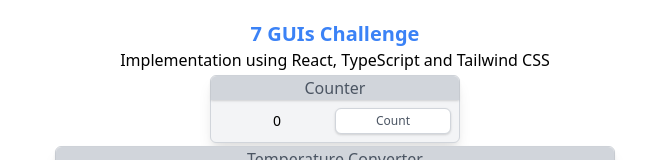
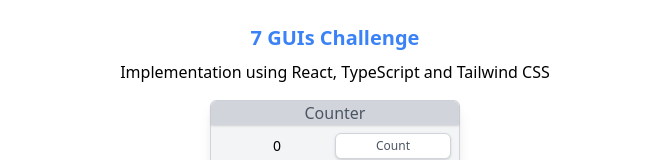
Before and after one commit to ferueda/7guis, a React (Create React App) app: page / in a window 1280 px wide. Shown: the top 160 px of the page, without its empty margins (305-974 px from the left). Built offline with nearby package versions, Linux system fonts and the light colour scheme.

Commit message:
Update styles to main

```diff
--- a/src/App.tsx
+++ b/src/App.tsx
@@ -5,24 +5,26 @@ import TempConverter from './guis/TempConverter';
 import FlightBooker from './guis/FlightBooker';
 import Timer from './guis/Timer';
 import Crud from './guis/Crud';
+import CircleDrawer from './guis/CircleDrawer';
 
 const App: React.FC = () => {
   return (
-    <main className="flex flex-col items-center h-screen w-full">
-      <h1 className="text-xl font-bold text-center mt-5 text-blue-500 hover:underline">
+    <main className="flex flex-col items-evenly w-full overflow-y-scroll p-6">
+      <h1 className="text-xl font-bold text-center mb-2 text-blue-500 hover:underline">
         <a href="https://eugenkiss.github.io/7guis/tasks" target="_blank" rel="noreferrer">
           7 GUIs Challenge
         </a>
       </h1>
 
-      <h3 className="text-center">Implementation using React, TypeScript and Tailwind CSS</h3>
+      <h3 className="text-center mb-4">Implementation using React, TypeScript and Tailwind CSS</h3>
 
-      <div className="flex flex-col items-center justify-evenly h-screen w-full">
+      <div className="flex flex-col items-center justify-between w-full">
         <Counter />
         <TempConverter />
         <FlightBooker />
         <Timer />
         <Crud />
+        <CircleDrawer />
       </div>
     </main>
   );
```
